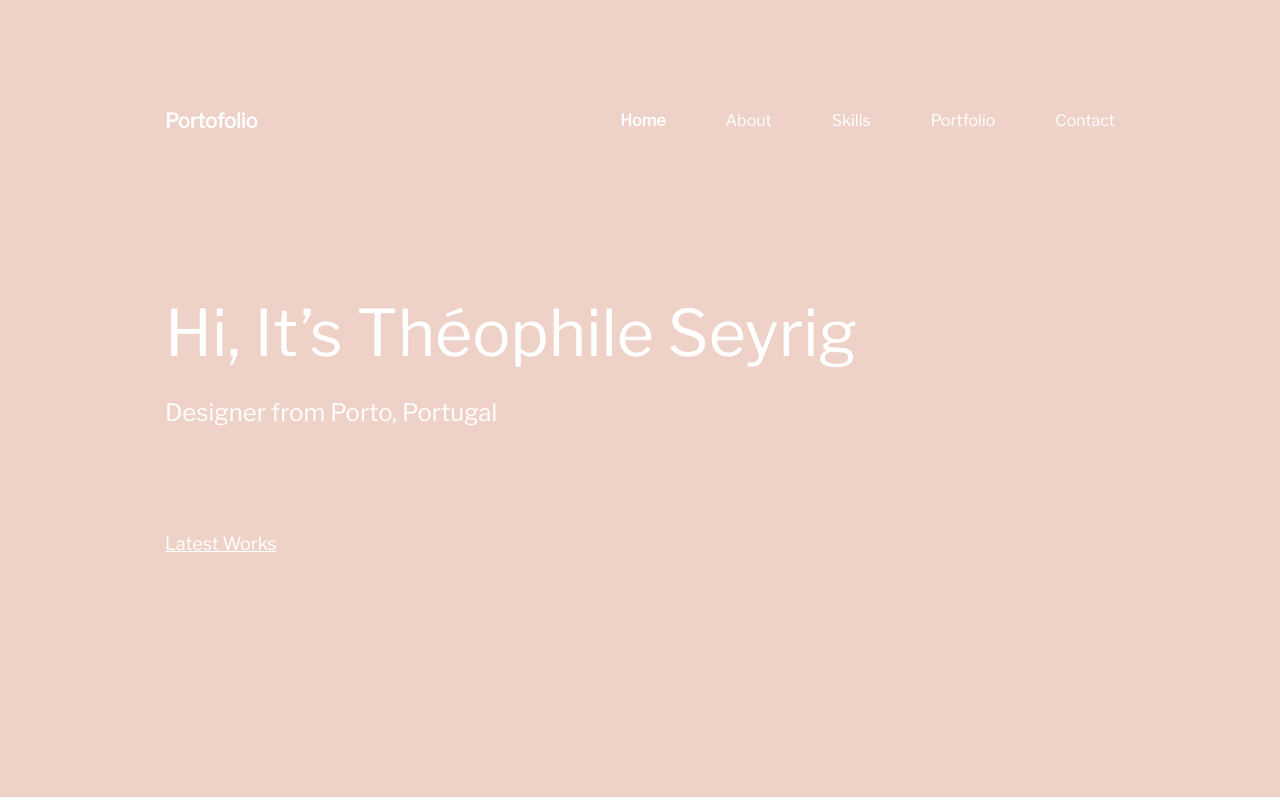
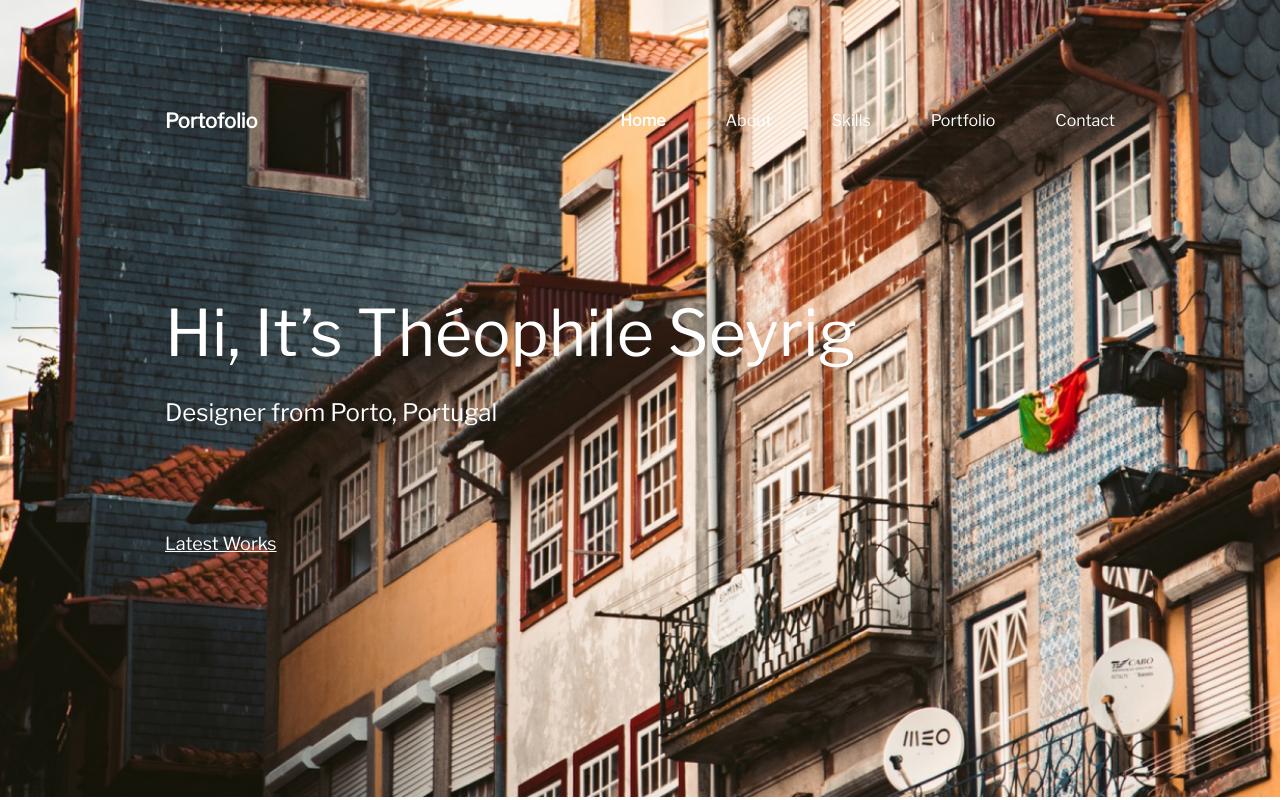
Before and after one commit to oozrazhevskyi/portfolio, a plain HTML site: page index.html in a window 1280 px wide. Shown: the top 800 px of the page. Drawn offline with nearby package versions, Linux system fonts and the light colour scheme.

Commit message:
Update style.css

```diff
--- a/css/style.css
+++ b/css/style.css
@@ -20,7 +20,7 @@ body {
 /* #region */
 
 .myheader-img {
-  background: url("img/header/bg.jpg") no-repeat, rgba(198, 108, 73, 0.3);
+  background: url("../img/header/bg.jpg") no-repeat, rgba(198, 108, 73, 0.3);
   background-size: cover;
 }
 
```
